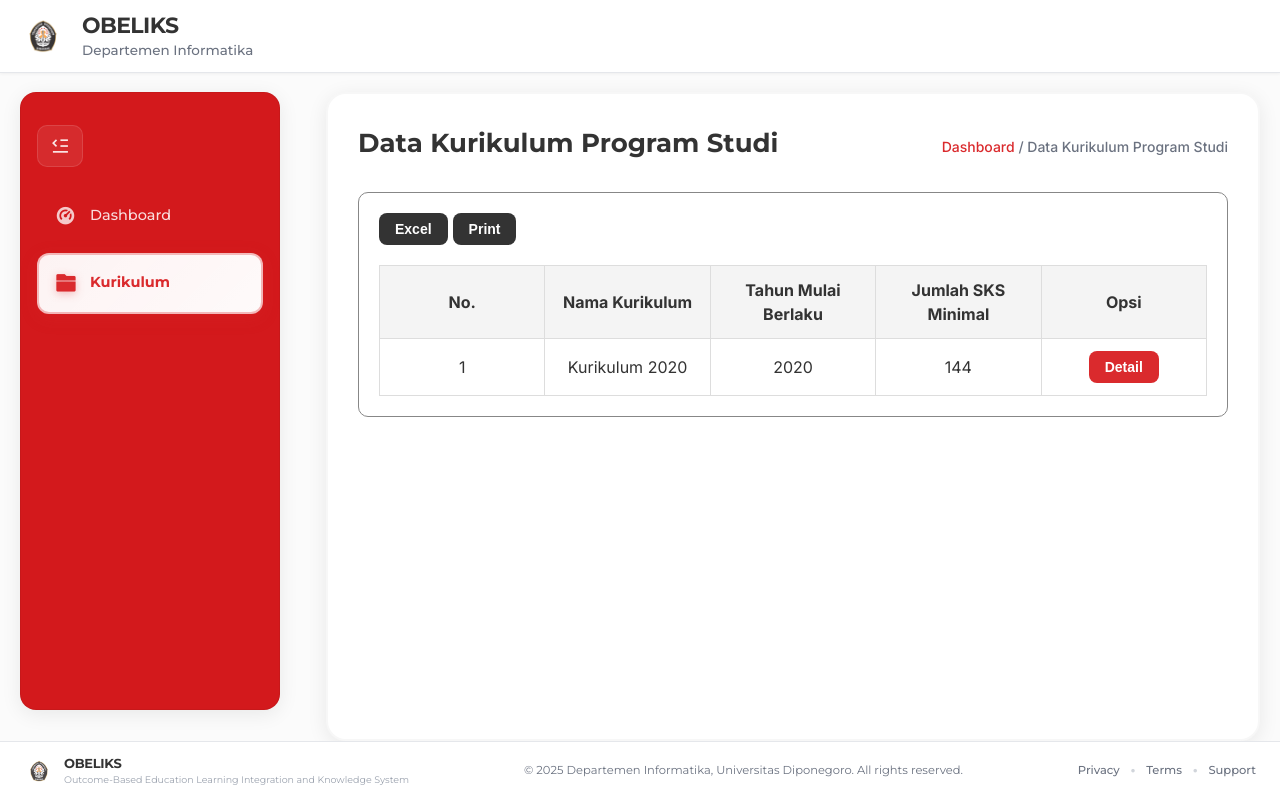
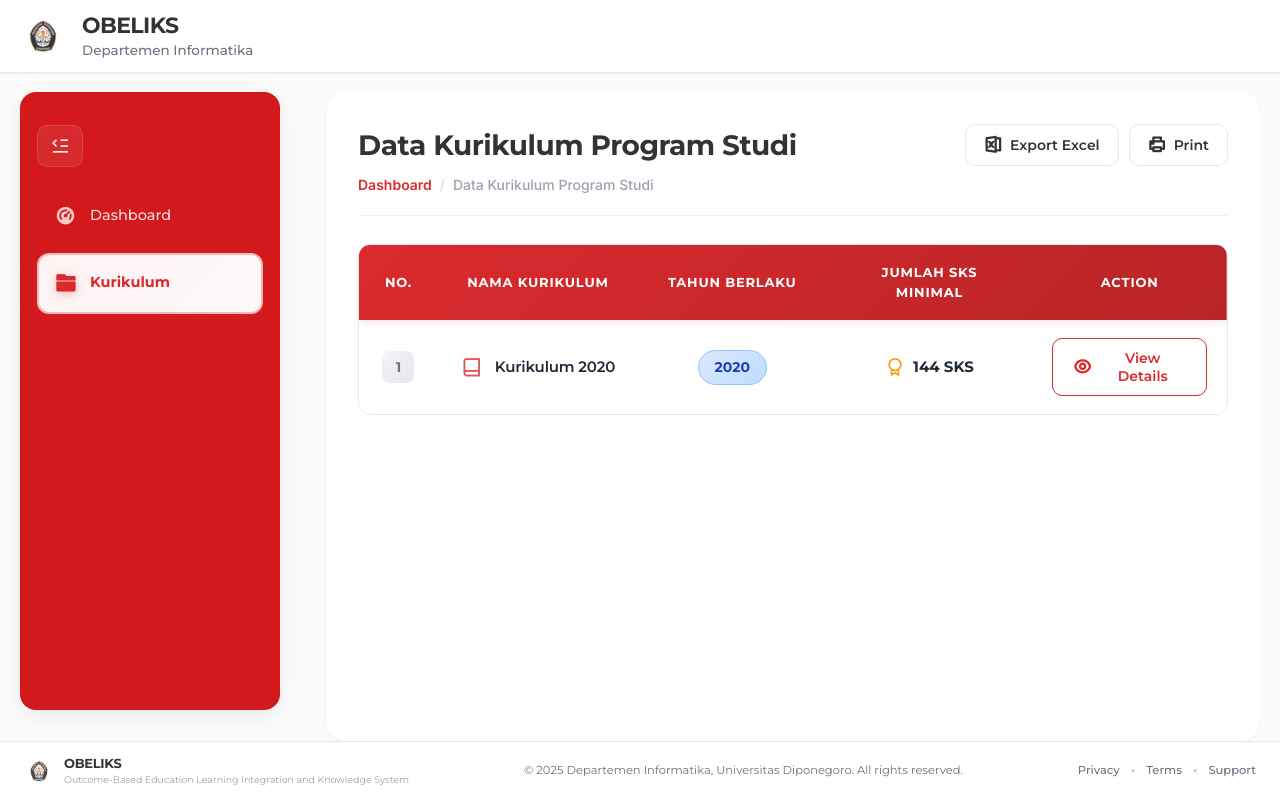
Before and after one commit to kilrighthere/SPMI-IF-FRONTEND, a Vue app: page /kurikulum in a window 1280 px wide. Built offline with nearby package versions, Linux system fonts and the light colour scheme; no server answers.

Commit message:
update table kurikulum

```diff
--- a/src/views/Kurikulum/Kurikulum.vue
+++ b/src/views/Kurikulum/Kurikulum.vue
@@ -29,36 +29,88 @@ const handleDetail = () => {
     <Header />
     <div class="main-content" :class="{ 'minimized-sidebar': sidebarStore.isMinimized }">
       <div class="kur-content">
-        <div class="page-title">
-          <h2>Data Kurikulum Program Studi</h2>
-          <p><RouterLink to="/Dashboard">Dashboard</RouterLink> / Data Kurikulum Program Studi</p>
+        <div class="page-header">
+          <div class="page-title">
+            <h2>Data Kurikulum Program Studi</h2>
+            <p class="breadcrumb">
+              <RouterLink to="/Dashboard">Dashboard</RouterLink>
+              <span class="separator">/</span>
+              <span class="current">Data Kurikulum Program Studi</span>
+            </p>
+          </div>
+          <div class="page-actions">
+            <button type="button" class="btn-secondary">
+              <i class="ri-file-excel-2-line"></i>
+              <span>Export Excel</span>
+            </button>
+            <button type="button" class="btn-secondary">
+              <i class="ri-printer-line"></i>
+              <span>Print</span>
+            </button>
+          </div>
         </div>
-        <div class="tabel">
-          <div class="header-tabel">
-            <div class="button">
-              <button id="excel" type="button" class="btn-secondary">Excel</button>
-              <button id="print" type="button" class="btn-secondary">Print</button>
-            </div>
-          </div>
-          <div class="data-tabel">
-            <table class="data-kurikulum">
+
+        <div class="table-container">
+          <div class="table-wrapper">
+            <table class="modern-table">
               <thead>
                 <tr>
-                  <th>No.</th>
-                  <th>Nama Kurikulum</th>
-                  <th>Tahun Mulai Berlaku</th>
-                  <th>Jumlah SKS Minimal</th>
-                  <th>Opsi</th>
+                  <th class="col-no">
+                    <div class="th-content">No.</div>
+                  </th>
+                  <th class="col-nama">
+                    <div class="th-content">Nama Kurikulum</div>
+                  </th>
+                  <th class="col-tahun">
+                    <div class="th-content">Tahun Berlaku</div>
+                  </th>
+                  <th class="col-sks">
+                    <div class="th-content">Jumlah SKS Minimal</div>
+                  </th>
+                  <th class="col-action">
+                    <div class="th-content">Action</div>
+                  </th>
                 </tr>
               </thead>
               <tbody>
-                <tr v-for="(kurikulum, index) in kurikulumDataArray" :key="kurikulum.id">
-                  <td>{{ index + 1 }}</td>
-                  <td>{{ kurikulum.nama }}</td>
-                  <td>{{ kurikulum.tahun_berlaku }}</td>
-                  <td>{{ kurikulum.min_sks }}</td>
-                  <td>
-                    <button class="btn-info" @click="handleDetail()">Detail</button>
+                <tr
+                  v-for="(kurikulum, index) in kurikulumDataArray"
+                  :key="kurikulum.id"
+                  class="table-row"
+                >
+                  <td class="col-no">
+                    <div class="td-content">
+                      <span class="number-badge">{{ index + 1 }}</span>
+                    </div>
+                  </td>
+                  <td class="col-nama">
+                    <div class="td-content">
+                      <div class="nama-wrapper">
+                        <i class="ri-book-line nama-icon"></i>
+                        <span class="nama-text">{{ kurikulum.nama }}</span>
+                      </div>
+                    </div>
+                  </td>
+                  <td class="col-tahun">
+                    <div class="td-content">
+                      <span class="year-badge">{{ kurikulum.tahun_berlaku }}</span>
+                    </div>
+                  </td>
+                  <td class="col-sks">
+                    <div class="td-content">
+                      <div class="sks-wrapper">
+                        <i class="ri-award-line sks-icon"></i>
+                        <span class="sks-text">{{ kurikulum.min_sks }} SKS</span>
+                      </div>
+                    </div>
+                  </td>
+                  <td class="col-action">
+                    <div class="td-content">
+                      <button class="btn-detail" @click="handleDetail()">
+                        <i class="ri-eye-line"></i>
+                        <span>View Details</span>
+                      </button>
+                    </div>
                   </td>
                 </tr>
               </tbody>
@@ -94,172 +146,343 @@ const handleDetail = () => {
 .kur-content {
   flex: 1;
   margin-top: 92px;
-  padding-top: 30px;
-  padding-left: 30px;
-  padding-right: 30px;
-  padding-bottom: 50px;
+  padding: 32px;
   border-radius: 20px;
-  border: 2px solid var(--color-border2);
-  box-shadow: 0px 4px 20px rgba(0, 0, 0, 0.08);
   background: white;
   transition: all 0.3s ease;
+  box-shadow: 0 1px 3px rgba(0, 0, 0, 0.05);
 }
 
-.tabel {
-  border: 1px solid var(--color-border);
-  padding: 20px;
-  border-radius: 10px;
-  box-sizing: border-box;
-  justify-content: space-around;
-}
-
-.tabel-data {
-  width: 100%;
-  overflow-x: auto;
-}
-
-.data-kurikulum {
-  width: 100%;
-  border-collapse: collapse;
-  table-layout: fixed;
-}
-
-.data-kurikulum th,
-.data-kurikulum td {
-  border: 1px solid #ddd;
-  padding: 12px 15px;
-  text-align: center;
-  line-height: 1.5;
-}
-
-.opsi-cell {
-  margin-right: 5px;
-}
-
-.data-kurikulum thead {
-  background-color: #f4f4f4;
-  font-weight: bold;
-}
-
-.data-kurikulum tbody tr:nth-child(even) {
-  background-color: #fafafa;
-}
-
-.data-kurikulum tbody tr:hover {
-  background-color: #f1f1f1;
-}
-
-.title {
-  padding: 0;
+/* Page Header */
+.page-header {
   display: flex;
   justify-content: space-between;
-  align-items: center;
-}
-
-.title h2 {
-  font-weight: bold;
-  font-size: 25px;
+  align-items: flex-start;
+  margin-bottom: 28px;
+  padding-bottom: 20px;
+  border-bottom: 1px solid #f0f0f0;
 }
 
 .page-title {
-  margin-bottom: 24px;
-  display: flex;
-  flex-direction: row;
-  justify-content: space-between;
-  align-items: center;
+  flex: 1;
 }
 
 .page-title h2 {
   font-weight: 700;
-  font-size: 26px;
-  margin-bottom: 5px;
+  font-size: 28px;
+  margin-bottom: 8px;
   color: var(--color-text);
+  font-family: 'Montserrat', sans-serif;
+  letter-spacing: -0.5px;
+}
+
+.breadcrumb {
+  color: #6b7280;
+  font-size: 14px;
+  font-weight: 500;
+  display: flex;
+  align-items: center;
+  gap: 8px;
+}
+
+.breadcrumb a {
+  color: var(--color-button);
+  text-decoration: none;
+  transition: all 0.2s ease;
+  font-weight: 600;
+}
+
+.breadcrumb a:hover {
+  color: var(--color-button-hover);
+}
+
+.breadcrumb .separator {
+  color: #d1d5db;
+  font-weight: 400;
+}
+
+.breadcrumb .current {
+  color: #9ca3af;
+  font-weight: 500;
+}
+
+/* Page Actions */
+.page-actions {
+  display: flex;
+  gap: 10px;
+}
+
+/* Table Container */
+.table-container {
+  background: white;
+  border-radius: 12px;
+  overflow: hidden;
+}
+
+.table-wrapper {
+  overflow-x: auto;
+  border-radius: 12px;
+  border: 1px solid #e5e7eb;
+}
+
+/* Modern Table */
+.modern-table {
+  width: 100%;
+  border-collapse: separate;
+  border-spacing: 0;
   font-family: 'Montserrat', sans-serif;
 }
 
-.page-title p {
-  color: #6b7280;
-  font-size: 14px;
-  font-weight: 500;
+/* Table Header */
+.modern-table thead {
+  background: linear-gradient(135deg, var(--color-button) 0%, var(--color-button-hover) 100%);
+  position: sticky;
+  top: 0;
+  z-index: 10;
+  box-shadow: 0 2px 8px rgba(218, 42, 45, 0.15);
 }
 
-.page-title p a {
-  color: var(--color-button);
-  text-decoration: none;
-  transition: color 0.2s ease;
+.modern-table thead tr {
+  border-bottom: none;
 }
 
-.page-title p a:hover {
-  color: var(--color-button-hover);
-  text-decoration: underline;
+.modern-table th {
+  padding: 0;
+  font-weight: 700;
+  font-size: 13px;
+  color: white;
+  text-transform: uppercase;
+  letter-spacing: 0.8px;
+  border-bottom: none;
 }
 
-.button {
+.th-content {
+  padding: 18px 20px;
   display: flex;
-  gap: 5px;
+  align-items: center;
+  justify-content: center;
 }
 
-.header-tabel {
-  display: flex;
-  justify-content: space-between;
-  margin-bottom: 20px;
+/* Column Widths */
+.col-no {
+  width: 80px;
 }
 
-.search {
-  display: flex;
-  align-items: center;
-  justify-content: space-between;
-  gap: 15px;
+.col-nama {
+  width: auto;
+  min-width: 200px;
 }
 
-.footer-table {
-  display: flex;
-  justify-content: space-between;
-  margin-top: 30px;
+.col-tahun {
+  width: 200px;
 }
 
-.btn-info {
-  background-color: var(--color-button);
-  color: white;
-  border: none;
-  padding: 8px 16px;
-  border-radius: 8px;
-  cursor: pointer;
-  transition: all 0.2s ease;
-  font-weight: 600;
+.col-sks {
+  width: 220px;
+}
+
+.col-action {
+  width: 200px;
+}
+
+/* Table Body */
+.modern-table tbody tr {
+  border-bottom: 1px solid #f3f4f6;
+  transition: all 0.25s ease;
+  background: white;
+}
+
+.modern-table tbody tr:hover {
+  background: linear-gradient(135deg, #fef2f2 0%, #fff7ed 100%);
+  transform: scale(1.001);
+  box-shadow: 0 2px 8px rgba(218, 42, 45, 0.08);
+}
+
+.modern-table tbody tr:last-child {
+  border-bottom: none;
+}
+
+.modern-table td {
+  padding: 0;
+  color: #4b5563;
   font-size: 14px;
 }
 
-.btn-info:hover {
-  background-color: var(--color-button-hover);
-  transform: translateY(-1px);
+.td-content {
+  padding: 18px 20px;
+  display: flex;
+  align-items: center;
+  justify-content: center;
+}
+
+/* Number Badge */
+.number-badge {
+  display: inline-flex;
+  align-items: center;
+  justify-content: center;
+  width: 32px;
+  height: 32px;
+  background: linear-gradient(135deg, #f3f4f6 0%, #e5e7eb 100%);
+  color: #6b7280;
+  border-radius: 8px;
+  font-weight: 700;
+  font-size: 14px;
+  transition: all 0.2s ease;
+}
+
+.modern-table tbody tr:hover .number-badge {
+  background: linear-gradient(135deg, var(--color-button) 0%, var(--color-button-hover) 100%);
+  color: white;
+  transform: scale(1.1);
   box-shadow: 0 4px 8px rgba(218, 42, 45, 0.2);
 }
 
-.btn-info:active {
+/* Nama Wrapper */
+.nama-wrapper {
+  display: flex;
+  align-items: center;
+  gap: 12px;
+  justify-content: center;
+  width: 100%;
+}
+
+.nama-icon {
+  font-size: 22px;
+  color: var(--color-button);
+  flex-shrink: 0;
+  opacity: 0.8;
+  transition: all 0.2s ease;
+}
+
+.modern-table tbody tr:hover .nama-icon {
+  opacity: 1;
+  transform: scale(1.1);
+}
+
+.nama-text {
+  font-weight: 600;
+  font-size: 15px;
+  color: #1f2937;
+  letter-spacing: -0.2px;
+}
+
+/* Year Badge */
+.year-badge {
+  display: inline-flex;
+  align-items: center;
+  justify-content: center;
+  padding: 6px 16px;
+  background: linear-gradient(135deg, #dbeafe 0%, #bfdbfe 100%);
+  color: #1e40af;
+  border-radius: 20px;
+  font-weight: 700;
+  font-size: 14px;
+  border: 1px solid #93c5fd;
+  transition: all 0.2s ease;
+}
+
+.modern-table tbody tr:hover .year-badge {
+  background: linear-gradient(135deg, #3b82f6 0%, #2563eb 100%);
+  color: white;
+  border-color: #2563eb;
+  transform: scale(1.05);
+  box-shadow: 0 4px 8px rgba(37, 99, 235, 0.2);
+}
+
+/* SKS Wrapper */
+.sks-wrapper {
+  display: flex;
+  align-items: center;
+  gap: 8px;
+  justify-content: center;
+}
+
+.sks-icon {
+  font-size: 20px;
+  color: #f59e0b;
+  transition: all 0.2s ease;
+}
+
+.modern-table tbody tr:hover .sks-icon {
+  transform: scale(1.15);
+  color: #d97706;
+}
+
+.sks-text {
+  font-weight: 700;
+  font-size: 15px;
+  color: #1f2937;
+  transition: all 0.2s ease;
+}
+
+.modern-table tbody tr:hover .sks-text {
+  color: #f59e0b;
+}
+
+/* Action Button */
+.btn-detail {
+  display: inline-flex;
+  align-items: center;
+  gap: 8px;
+  padding: 10px 20px;
+  background: white;
+  color: var(--color-button);
+  border: 1.5px solid var(--color-button);
+  border-radius: 10px;
+  cursor: pointer;
+  transition: all 0.3s ease;
+  font-weight: 600;
+  font-size: 14px;
+  font-family: 'Montserrat', sans-serif;
+}
+
+.btn-detail:hover {
+  background: linear-gradient(135deg, var(--color-button) 0%, var(--color-button-hover) 100%);
+  color: white;
+  border-color: var(--color-button-hover);
+  transform: translateY(-2px);
+  box-shadow: 0 6px 16px rgba(218, 42, 45, 0.3);
+}
+
+.btn-detail:active {
   transform: translateY(0);
 }
 
+.btn-detail i {
+  font-size: 18px;
+}
+
+/* Secondary Buttons */
 .btn-secondary {
-  background-color: var(--color-buttonsec);
-  color: white;
-  border: none;
-  padding: 8px 16px;
-  border-radius: 8px;
+  display: inline-flex;
+  align-items: center;
+  gap: 8px;
+  padding: 10px 18px;
+  background: white;
+  color: var(--color-text);
+  border: 1.5px solid #e5e7eb;
+  border-radius: 10px;
   cursor: pointer;
-  transition: all 0.2s ease;
+  transition: all 0.25s ease;
   font-weight: 600;
   font-size: 14px;
+  font-family: 'Montserrat', sans-serif;
 }
 
 .btn-secondary:hover {
-  opacity: 0.9;
-  transform: translateY(-1px);
-  box-shadow: 0 4px 8px rgba(0, 0, 0, 0.1);
+  background: var(--color-buttonsec);
+  color: white;
+  border-color: var(--color-buttonsec);
+  transform: translateY(-2px);
+  box-shadow: 0 4px 12px rgba(0, 0, 0, 0.15);
 }
 
 .btn-secondary:active {
   transform: translateY(0);
+}
+
+.btn-secondary i {
+  font-size: 18px;
 }
 
 /* Responsive */
@@ -270,6 +493,16 @@ const handleDetail = () => {
 
   .main-content.minimized-sidebar {
     margin-left: 114px;
+  }
+
+  .page-header {
+    flex-direction: column;
+    gap: 16px;
+  }
+
+  .page-actions {
+    width: 100%;
+    justify-content: flex-start;
   }
 }
 
@@ -285,17 +518,33 @@ const handleDetail = () => {
 
   .kur-content {
     margin-top: 76px;
-    padding: 24px 20px 40px;
-  }
-
-  .page-title {
-    flex-direction: column;
-    align-items: flex-start;
-    gap: 8px;
+    padding: 20px;
   }
 
   .page-title h2 {
     font-size: 22px;
   }
+
+  .page-header {
+    margin-bottom: 20px;
+  }
+
+  .table-wrapper {
+    overflow-x: auto;
+  }
+
+  .modern-table {
+    min-width: 700px;
+  }
+
+  .btn-detail span,
+  .btn-secondary span {
+    display: none;
+  }
+
+  .btn-detail,
+  .btn-secondary {
+    padding: 10px;
+  }
 }
 </style>
```
